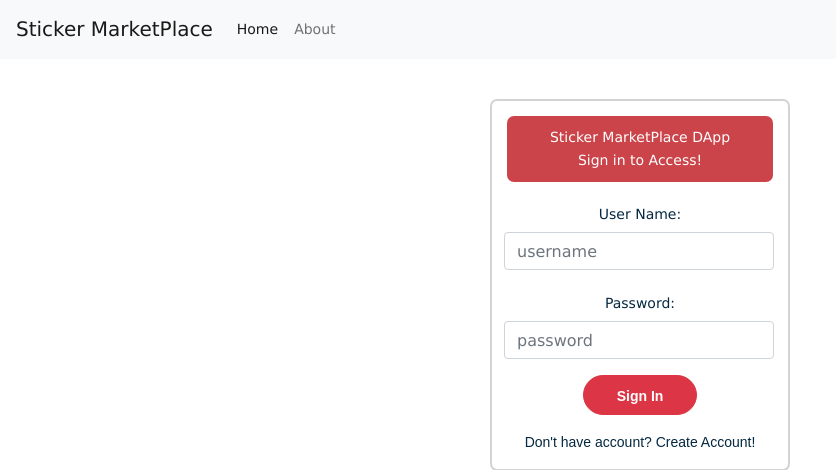
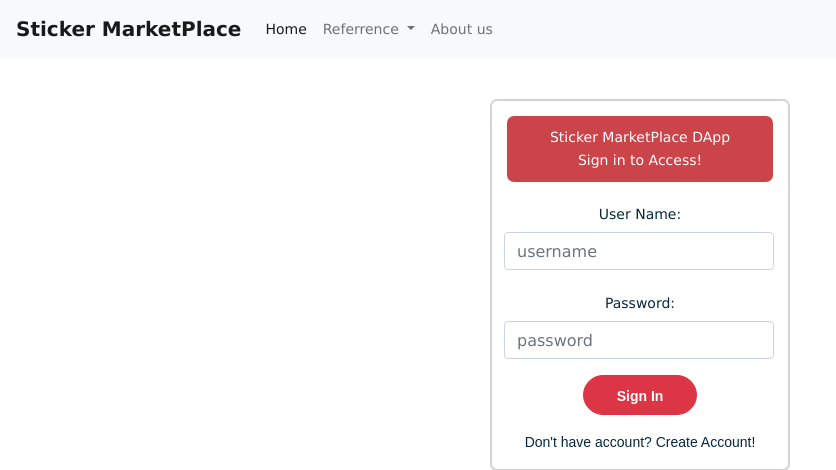
Before and after one commit to ChongzhiXu/ELEN6883_project, a Flask app: page / in a window 1280 px wide. Shown: the top 470 px of the page, without its empty margins (0-836 px from the left). Run offline with Flask 2, Linux system fonts and the light colour scheme; some libraries are stand-ins or nearby versions; some web fonts are replaced.

Commit message:
Update layout.html

```diff
--- a/Final_project/marketPlace/templates/layout.html
+++ b/Final_project/marketPlace/templates/layout.html
@@ -21,7 +21,7 @@
     <link href="https://fonts.googleapis.com/css2?family=Roboto:wght@300;400;500;900&display=swap" rel="stylesheet">
     <link rel="stylesheet" href="{{url_for('static', filename='main.css')}}">
 
-    <link rel="shortcut icon" href="https://cdn-icons.flaticon.com/png/512/5025/premium/5025537.png?token=exp=1652405317~hmac=f540c5c7a0fdfc51fe5ef99647e7da04">
+    <link rel="shortcut icon" href="https://cdn-icons-png.flaticon.com/512/2990/2990669.png">
     <!-- fraimwork - css include -->
     <!-- <link rel="stylesheet" type="text/css" href="/assets/css/bootstrap.min.css"> -->
     <link rel="stylesheet" type="text/css" href="{{url_for('static', filename='bootstrap.min.css')}}">
@@ -45,7 +45,7 @@
   </head>
   <body>
     <nav class="navbar navbar-expand-lg navbar-light bg-light">
-      <a class="navbar-brand font-standard" href="/">Sticker MarketPlace</a>
+      <a class="navbar-brand font-standard" style="font-weight: bolder;" href="/">Sticker MarketPlace</a>
       <button class="navbar-toggler" type="button" data-toggle="collapse" data-target="#navbarSupportedContent" aria-controls="navbarSupportedContent" aria-expanded="false" aria-label="Toggle navigation">
         <span class="navbar-toggler-icon"></span>
       </button>
@@ -56,8 +56,20 @@
             <a class="nav-link" href="/">Home <span class="sr-only">(current)</span></a>
           </li>
 
+          <li class="nav-item dropdown font-standard">
+            <a class="nav-link dropdown-toggle" href="#" id="navbarDropdown" role="button" data-toggle="dropdown" aria-haspopup="true" aria-expanded="false">
+            Referrence
+            </a>
+            <div class="dropdown-menu" aria-labelledby="navbarDropdown">
+            <a class="dropdown-item" href="https://computecoin-network.gitbook.io/computecoin/computecoin/about-computecoin-ccn">CCN DOCs</a>
+            <div class="dropdown-divider"></div>
+            <a class="dropdown-item" href="https://www.youtube.com/watch?v=FfQWVQy5kzg&t=4s">Contract</a>
+            <a class="dropdown-item" href="https://www.youtube.com/watch?v=YVZS5c50roo&t=6s">Ale Wallet</a>
+            </div>
+          </li>
+
           <li class="nav-item font-standard">
-            <a class="nav-link" href="#">About</a>
+            <a class="nav-link" href="/about">About us</a>
           </li>
         </ul>
       </div>
```
